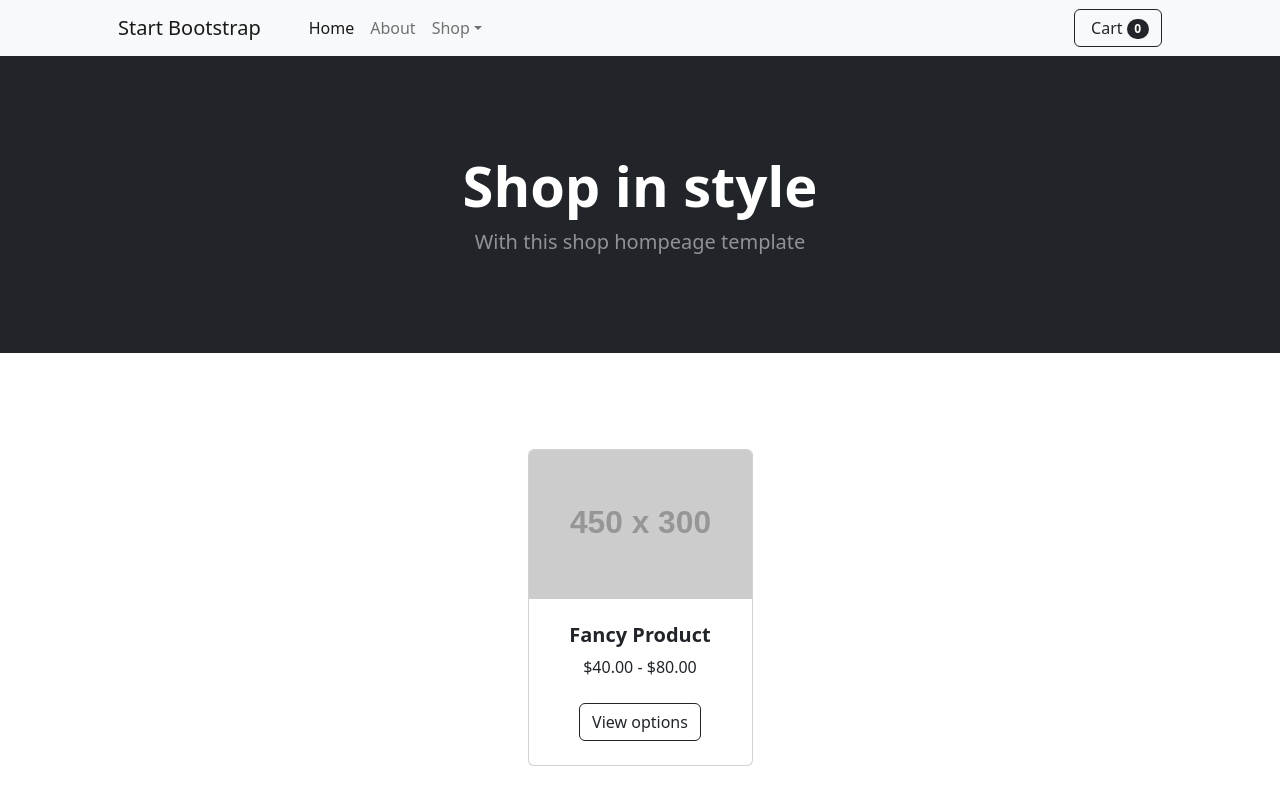
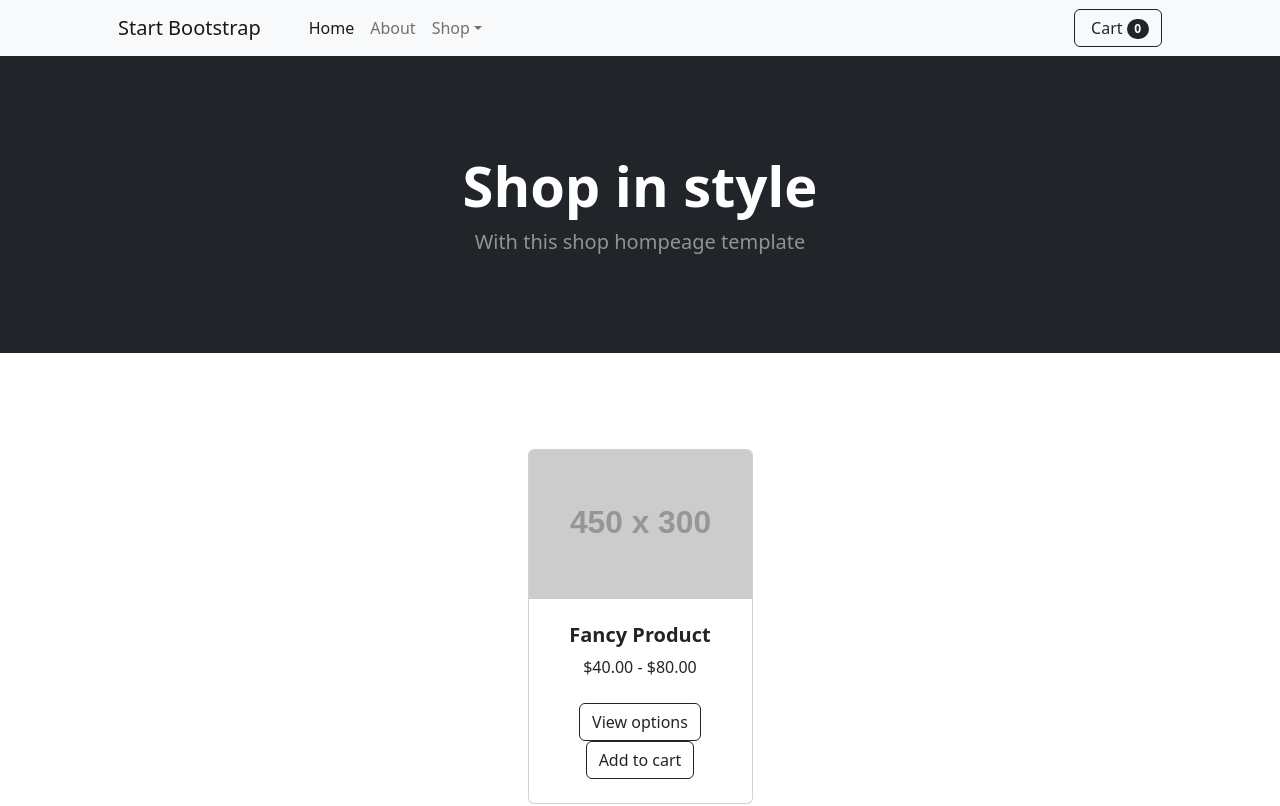
Before and after one commit to Deyan9469/React-Project, a React (Vite) app in the folder client/: page / in a window 1280 px wide. Shown: the top 806 px of the page. Built offline with nearby package versions, Linux system fonts and the light colour scheme; the HTML template or start-up script is replaced by a standard one.

Commit message:
Update Items.jsx

```diff
--- a/client/src/components/itemComponents/Items.jsx
+++ b/client/src/components/itemComponents/Items.jsx
@@ -28,6 +28,9 @@ const Items = () => {
                                     <a className="btn btn-outline-dark mt-auto" href="#">
                                         View options
                                     </a>
+                                    <a className="btn btn-outline-dark mt-auto" href="#">
+                                        Add to cart
+                                    </a>
                                 </div>
                             </div>
                         </div>
```
